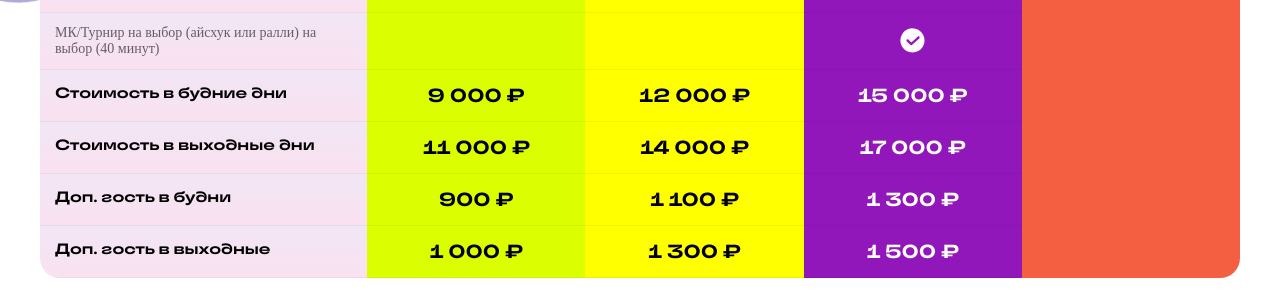
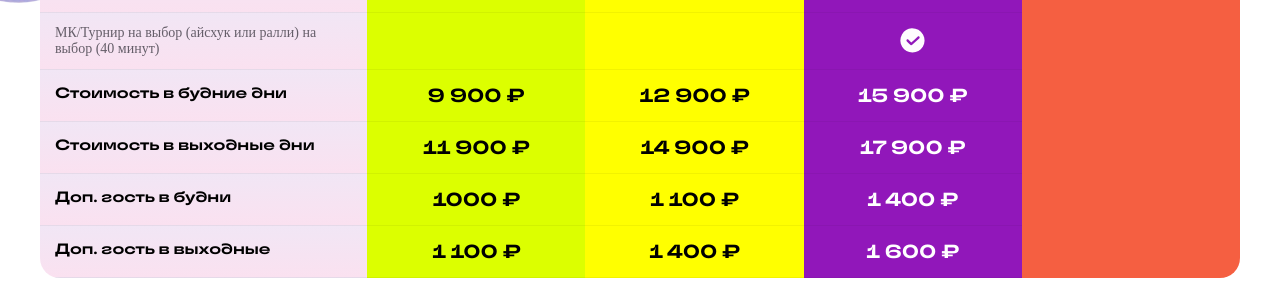
Before and after one commit to WWork777/lumiland, a Next.js app: page / in a window 1280 px wide. Shown: the part 5764-6070 px from the top of the page. Built offline with nearby package versions, Linux system fonts and the light colour scheme; a web font is replaced by a local one.

Commit message:
fix prices

```diff
--- a/src/app/Components/Birthday/Birthday.jsx
+++ b/src/app/Components/Birthday/Birthday.jsx
@@ -34,6 +34,28 @@ export default function Birthday() {
       `Хочу заказать праздник по пакету: ${packageName}`
     )}`;
     window.open(telegramUrl, '_blank');
+  };
+
+  // Все цены в одном месте - меняйте здесь и они обновятся везде
+  const prices = {
+    standart: {
+      weekday: '9 900 ₽',
+      weekend: '11 900 ₽',
+      extraGuestWeekday: '1000 ₽',
+      extraGuestWeekend: '1 100 ₽',
+    },
+    premium: {
+      weekday: '12 900 ₽',
+      weekend: '14 900 ₽',
+      extraGuestWeekday: '1 100 ₽',
+      extraGuestWeekend: '1 400 ₽',
+    },
+    vip: {
+      weekday: '15 900 ₽',
+      weekend: '17 900 ₽',
+      extraGuestWeekday: '1 400 ₽',
+      extraGuestWeekend: '1 600 ₽',
+    },
   };
 
   const services = [
@@ -194,15 +216,15 @@ export default function Birthday() {
           <div
             className={`${styles.cell} ${styles.standart} ${styles.sellPrice}`}
           >
-            9 000 ₽
+            {prices.standart.weekday}
           </div>
           <div
             className={`${styles.cell} ${styles.premium} ${styles.sellPrice}`}
           >
-            12 000 ₽
+            {prices.premium.weekday}
           </div>
           <div className={`${styles.cell} ${styles.vip} ${styles.sellPrice}`}>
-            15 000 ₽
+            {prices.vip.weekday}
           </div>
           {/* Здесь ячейка под "Соберу сам" уже занята блоком customSideBlock,
             но нам нужно закрыть строку цены */}
@@ -214,15 +236,15 @@ export default function Birthday() {
           <div
             className={`${styles.cell} ${styles.standart} ${styles.sellPrice}`}
           >
-            11 000 ₽
+            {prices.standart.weekend}
           </div>
           <div
             className={`${styles.cell} ${styles.premium} ${styles.sellPrice}`}
           >
-            14 000 ₽
+            {prices.premium.weekend}
           </div>
           <div className={`${styles.cell} ${styles.vip} ${styles.sellPrice}`}>
-            17 000 ₽
+            {prices.vip.weekend}
           </div>
           <div
             className={`${styles.cell} ${styles.label} ${styles.sellTariff}`}
@@ -232,15 +254,15 @@ export default function Birthday() {
           <div
             className={`${styles.cell} ${styles.standart} ${styles.sellPrice}`}
           >
-            900 ₽
+            {prices.standart.extraGuestWeekday}
           </div>
           <div
             className={`${styles.cell} ${styles.premium} ${styles.sellPrice}`}
           >
-            1 100 ₽
+            {prices.premium.extraGuestWeekday}
           </div>
           <div className={`${styles.cell} ${styles.vip} ${styles.sellPrice}`}>
-            1 300 ₽
+            {prices.vip.extraGuestWeekday}
           </div>
           <div
             className={`${styles.cell} ${styles.label} ${styles.sellTariff}`}
@@ -250,15 +272,15 @@ export default function Birthday() {
           <div
             className={`${styles.cell} ${styles.standart} ${styles.sellPrice}`}
           >
-            1 000 ₽
+            {prices.standart.extraGuestWeekend}
           </div>
           <div
             className={`${styles.cell} ${styles.premium} ${styles.sellPrice}`}
           >
-            1 300 ₽
+            {prices.premium.extraGuestWeekend}
           </div>
           <div className={`${styles.cell} ${styles.vip} ${styles.sellPrice}`}>
-            1 500 ₽
+            {prices.vip.extraGuestWeekend}
           </div>
           {/* <div className={`${styles.cell} ${styles.label}`}></div>
         <div className={`${styles.cell} ${styles.standart}`}></div>
@@ -313,8 +335,7 @@ export default function Birthday() {
 
         {/* --- STANDART CARD --- */}
         <div
-          className={`${styles.mCard} ${styles.standart}  ${
-            openTabs.standart ? styles.isOpen : ''
+          className={`${styles.mCard} ${styles.standart}  ${openTabs.standart ? styles.isOpen : ''
             }`}
         >
           <div className={styles.mHeader} onClick={() => toggleTab('standart')}>
@@ -322,8 +343,7 @@ export default function Birthday() {
             <div className={styles.mIcon}>{openTabs.standart ? '−' : '+'}</div>
           </div>
           <div
-            className={`${styles.mContent} ${
-              openTabs.standart ? styles.active : ''
+            className={`${styles.mContent} ${openTabs.standart ? styles.active : ''
               }`}
           >
             <div className={styles.mRow}>
@@ -352,16 +372,16 @@ export default function Birthday() {
             </div>
             <div className={styles.mPrice}>
               <div className={styles.tariff}>
-                <span>Будние дни</span> <strong>9 000 ₽</strong>
+                <span>Будние дни</span> <strong>{prices.standart.weekday}</strong>
               </div>
               <div className={styles.tariff}>
-                <span>Выходные дни</span> <strong>11 000 ₽</strong>
+                <span>Выходные дни</span> <strong>{prices.standart.weekend}</strong>
               </div>
               <div className={styles.tariff}>
-                <span>Доп. гость в будни</span> <strong>900 ₽</strong>
+                <span>Доп. гость в будни</span> <strong>{prices.standart.extraGuestWeekday}</strong>
               </div>
               <div className={styles.tariff}>
-                <span>Доп. гость в выходные</span> <strong>1 000 ₽</strong>
+                <span>Доп. гость в выходные</span> <strong>{prices.standart.extraGuestWeekend}</strong>
               </div>
             </div>
             <button
@@ -375,8 +395,7 @@ export default function Birthday() {
 
         {/* --- PREMIUM CARD --- */}
         <div
-          className={`${styles.mCard} ${styles.premium} ${
-            openTabs.premium ? styles.isOpen : ''
+          className={`${styles.mCard} ${styles.premium} ${openTabs.premium ? styles.isOpen : ''
             }`}
         >
           <div className={styles.mHeader} onClick={() => toggleTab('premium')}>
@@ -384,8 +403,7 @@ export default function Birthday() {
             <div className={styles.mIcon}>{openTabs.premium ? '−' : '+'}</div>
           </div>
           <div
-            className={`${styles.mContent} ${
-              openTabs.premium ? styles.active : ''
+            className={`${styles.mContent} ${openTabs.premium ? styles.active : ''
               }`}
           >
             <div className={styles.mRow}>
@@ -418,16 +436,16 @@ export default function Birthday() {
 
             <div className={styles.mPrice}>
               <div className={styles.tariff}>
-                <span>Будние дни</span> <strong>12 000 ₽</strong>
+                <span>Будние дни</span> <strong>{prices.premium.weekday}</strong>
               </div>
               <div className={styles.tariff}>
-                <span>Выходные дни</span> <strong>14 000 ₽</strong>
+                <span>Выходные дни</span> <strong>{prices.premium.weekend}</strong>
               </div>
               <div className={styles.tariff}>
-                <span>Доп. гость в будни</span> <strong>1 100 ₽</strong>
+                <span>Доп. гость в будни</span> <strong>{prices.premium.extraGuestWeekday}</strong>
               </div>
               <div className={styles.tariff}>
-                <span>Доп. гость в выходные</span> <strong>1 300 ₽</strong>
+                <span>Доп. гость в выходные</span> <strong>{prices.premium.extraGuestWeekend}</strong>
               </div>
             </div>
             <button
@@ -441,8 +459,7 @@ export default function Birthday() {
 
         {/* --- VIP CARD --- */}
         <div
-          className={`${styles.mCard} ${styles.vip} ${
-            openTabs.vip ? styles.isOpen : ''
+          className={`${styles.mCard} ${styles.vip} ${openTabs.vip ? styles.isOpen : ''
             }`}
         >
           <div className={styles.mHeader} onClick={() => toggleTab('vip')}>
@@ -450,8 +467,7 @@ export default function Birthday() {
             <div className={styles.mIcon}>{openTabs.vip ? '−' : '+'}</div>
           </div>
           <div
-            className={`${styles.mContent} ${
-              openTabs.vip ? styles.active : ''
+            className={`${styles.mContent} ${openTabs.vip ? styles.active : ''
               }`}
           >
             <div className={styles.mRow}>
@@ -486,16 +502,16 @@ export default function Birthday() {
             </div>
             <div className={styles.mPrice}>
               <div className={styles.tariff}>
-                <span>Будние дни</span> <strong>15 000 ₽</strong>
+                <span>Будние дни</span> <strong>{prices.vip.weekday}</strong>
               </div>
               <div className={styles.tariff}>
-                <span>Выходные дни</span> <strong>17 000 ₽</strong>
+                <span>Выходные дни</span> <strong>{prices.vip.weekend}</strong>
               </div>
               <div className={styles.tariff}>
-                <span>Доп. гость в будни</span> <strong>1 300 ₽</strong>
+                <span>Доп. гость в будни</span> <strong>{prices.vip.extraGuestWeekday}</strong>
               </div>
               <div className={styles.tariff}>
-                <span>Доп. гость в выходные</span> <strong>1 500 ₽</strong>
+                <span>Доп. гость в выходные</span> <strong>{prices.vip.extraGuestWeekend}</strong>
               </div>
             </div>
             <button
@@ -509,8 +525,7 @@ export default function Birthday() {
 
         {/* --- CUSTOM CARD --- */}
         <div
-          className={`${styles.mCard} ${styles.custom} ${
-            openTabs.custom ? styles.isOpen : ''
+          className={`${styles.mCard} ${styles.custom} ${openTabs.custom ? styles.isOpen : ''
             }`}
         >
           <div className={styles.mHeader} onClick={() => toggleTab('custom')}>
@@ -518,8 +533,7 @@ export default function Birthday() {
             <div className={styles.mIcon}>{openTabs.custom ? '−' : '+'}</div>
           </div>
           <div
-            className={`${styles.mContent} ${
-              openTabs.custom ? styles.active : ''
+            className={`${styles.mContent} ${openTabs.custom ? styles.active : ''
               }`}
           >
             <p className={styles.customText}>
--- a/src/app/Components/Price/Price.jsx
+++ b/src/app/Components/Price/Price.jsx
@@ -3,6 +3,21 @@ import Image from 'next/image';
 import styles from './Price.module.scss';
 
 export default function Price() {
+  // Все цены в одном месте - меняйте здесь и они обновятся везде
+  const prices = {
+    standardTicket: {
+      morning: { weekday: '800 ₽', weekend: '1000 ₽' }, // 10:00–12:00
+      afternoon: { weekday: '900 ₽', weekend: '1200 ₽' }, // 12:00–19:00
+      evening: { weekday: '500 ₽', weekend: '1000 ₽' }, // 19:00–21:00
+    },
+    adultWithAccess: {
+      weekday: '500 ₽',
+      weekend: '500 ₽',
+    },
+    adultCafeOnly: 'БЕСПЛАТНО',
+    childrenUnder1: 'БЕСПЛАТНО',
+  };
+
   return (
     <div className={styles.wrapper}>
       <section className={`${styles.prices} ${styles.desktop}`}>
@@ -28,23 +43,23 @@ export default function Price() {
             <div className={styles.text_time}>Безлимит на весь день</div>
           </div>
           {/* <div className={`${styles.cell} ${styles.time}`}>10:00 – 12:00</div> */}
-          <div className={`${styles.cell} ${styles.price}`}>800 ₽</div>
-          <div className={`${styles.cell} ${styles.price}`}>1000 ₽</div>
+          <div className={`${styles.cell} ${styles.price}`}>{prices.standardTicket.morning.weekday}</div>
+          <div className={`${styles.cell} ${styles.price}`}>{prices.standardTicket.morning.weekend}</div>
           <div className={`${styles.cell} ${styles.time_cont}`} >
             <div className={styles.time}>12:00–19:00</div>
             <div className={styles.text_time}>Безлимит на весь день</div>
           </div>
           {/* <div className={`${styles.cell} ${styles.time}`}>12:00 – 19:00</div> */}
-          <div className={`${styles.cell} ${styles.price}`}>900 ₽</div>
-          <div className={`${styles.cell} ${styles.price}`}>1200 ₽</div>
+          <div className={`${styles.cell} ${styles.price}`}>{prices.standardTicket.afternoon.weekday}</div>
+          <div className={`${styles.cell} ${styles.price}`}>{prices.standardTicket.afternoon.weekend}</div>
 
           <div className={`${styles.cell} ${styles.time_cont}`} >
             <div className={styles.time}>19:00–21:00</div>
             <div className={styles.text_time}>Безлимит на весь день</div>
           </div>
           {/* <div className={`${styles.cell} ${styles.time}`}>19:00 – 21:00</div> */}
-          <div className={`${styles.cell} ${styles.price}`}>800 ₽</div>
-          <div className={`${styles.cell} ${styles.price}`}>1000 ₽</div>
+          <div className={`${styles.cell} ${styles.price}`}>{prices.standardTicket.evening.weekday}</div>
+          <div className={`${styles.cell} ${styles.price}`}>{prices.standardTicket.evening.weekend}</div>
 
           <div className={`${styles.cell} ${styles.ticket}`}>
             Сопровождающий детей взрослый
@@ -52,8 +67,8 @@ export default function Price() {
           </div>
 
           <div className={`${styles.cell} ${styles.time}`}>В ТЕЧЕНИЕ ДНЯ</div>
-          <div className={`${styles.cell} ${styles.price}`}>500 ₽</div>
-          <div className={`${styles.cell} ${styles.price}`}>500 ₽</div>
+          <div className={`${styles.cell} ${styles.price}`}>{prices.adultWithAccess.weekday}</div>
+          <div className={`${styles.cell} ${styles.price}`}>{prices.adultWithAccess.weekend}</div>
 
           <div className={`${styles.cell} ${styles.ticket}`}>
             Сопровождающий детей взрослый
@@ -61,14 +76,14 @@ export default function Price() {
           </div>
 
           <div className={`${styles.cell} ${styles.time}`}>В ТЕЧЕНИЕ ДНЯ</div>
-          <div className={`${styles.cell} ${styles.freeWide}`}>БЕСПЛАТНО</div>
+          <div className={`${styles.cell} ${styles.freeWide}`}>{prices.adultCafeOnly}</div>
 
           <div className={`${styles.cell} ${styles.ticket}`}>
             Дети до 1 года
           </div>
 
           <div className={`${styles.cell} ${styles.time}`}>В ТЕЧЕНИЕ ДНЯ</div>
-          <div className={`${styles.cell} ${styles.freeWide}`}>БЕСПЛАТНО</div>
+          <div className={`${styles.cell} ${styles.freeWide}`}>{prices.childrenUnder1}</div>
         </div>
       </section>
 
@@ -88,22 +103,22 @@ export default function Price() {
               <div className={styles.time}>10:00–12:00</div>
               <div className={styles.text_time}>Безлимит на весь день</div>
             </div>
-            <div className={styles.price}>800 ₽</div>
-            <div className={styles.price}>1000 ₽</div>
+            <div className={styles.price}>{prices.standardTicket.morning.weekday}</div>
+            <div className={styles.price}>{prices.standardTicket.morning.weekend}</div>
 
             <div className={styles.time_cont}>
               <div className={styles.time}>12:00–19:00</div>
               <div className={styles.text_time}>Безлимит на весь день</div>
             </div>
-            <div className={styles.price}>900 ₽</div>
-            <div className={styles.price}>1200 ₽</div>
+            <div className={styles.price}>{prices.standardTicket.afternoon.weekday}</div>
+            <div className={styles.price}>{prices.standardTicket.afternoon.weekend}</div>
             <div className={styles.time_cont} >
               <div className={styles.time}>19:00–21:00</div>
               <div className={styles.text_time}>Безлимит на весь день</div>
             </div>
 
-            <div className={styles.price}>800 ₽</div>
-            <div className={styles.price}>1000 ₽</div>
+            <div className={styles.price}>{prices.standardTicket.evening.weekday}</div>
+            <div className={styles.price}>{prices.standardTicket.evening.weekend}</div>
           </div>
 
           <h3 className={styles.blockTitle}>
@@ -118,8 +133,8 @@ export default function Price() {
             <div className={styles.head}>Выходные</div>
 
             <div className={styles.time}>В течение дня</div>
-            <div className={styles.price}>500 ₽</div>
-            <div className={styles.price}>500 ₽</div>
+            <div className={styles.price}>{prices.adultWithAccess.weekday}</div>
+            <div className={styles.price}>{prices.adultWithAccess.weekend}</div>
           </div>
 
           <h3 className={styles.blockTitle}>
@@ -134,7 +149,7 @@ export default function Price() {
             <div className={styles.head}>Выходные</div>
 
             <div className={styles.time}>В течение дня</div>
-            <div className={`${styles.cell} ${styles.freeWide}`}>БЕСПЛАТНО</div>
+            <div className={`${styles.cell} ${styles.freeWide}`}>{prices.adultCafeOnly}</div>
           </div>
 
           <h3 className={styles.blockTitle}> Дети до 1 года </h3>
@@ -145,7 +160,7 @@ export default function Price() {
             <div className={styles.head}>Выходные</div>
 
             <div className={styles.time}>В течение дня</div>
-            <div className={`${styles.cell} ${styles.freeWide}`}>БЕСПЛАТНО</div>
+            <div className={`${styles.cell} ${styles.freeWide}`}>{prices.childrenUnder1}</div>
           </div>
         </div>
       </section>
```
Lines whose indentation alone changed are shown as unchanged.
